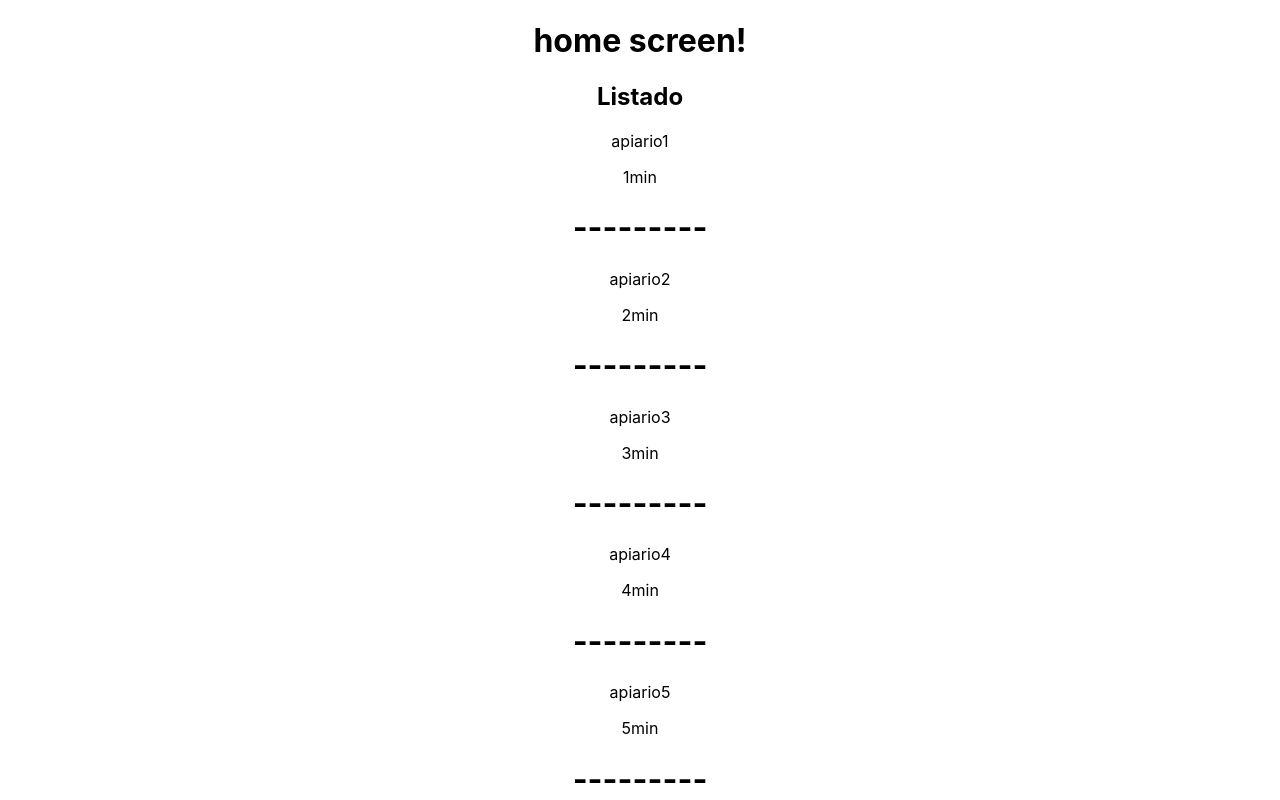
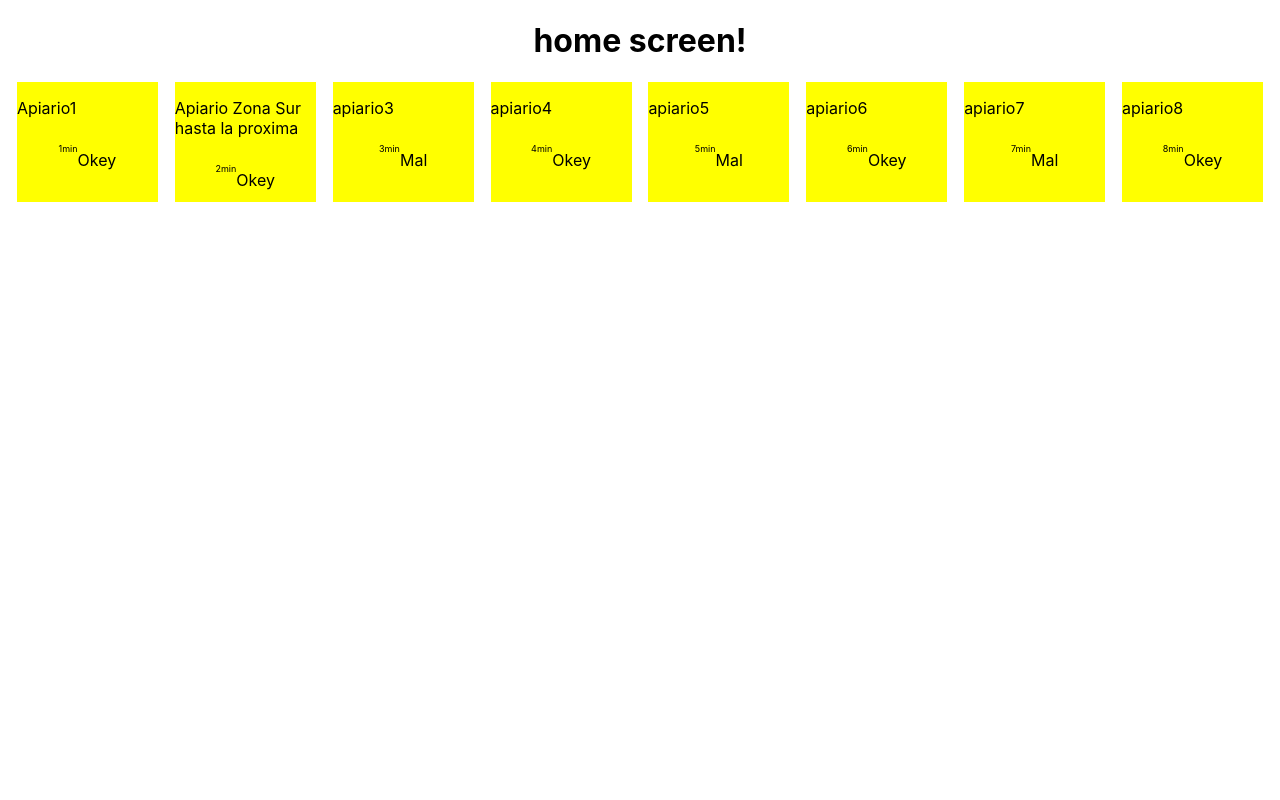
Before and after one commit to Ghazj/Practica-Bee-Honey, a React (Create React App) app in the folder bee-honey/: page / in a window 1280 px wide. Shown: the top 800 px of the page. Built offline with nearby package versions, Linux system fonts and the light colour scheme.

Commit message:
Empiezo a posicionar y a darle estilos al listado de apiarios y a las pestañas

```diff
--- a/bee-honey/src/pantallaPrincipal/components/listado/components/apiario/apiario.js
+++ b/bee-honey/src/pantallaPrincipal/components/listado/components/apiario/apiario.js
@@ -1,18 +1,19 @@
 import React from 'react';
-
-class Apiario extends React.Component{
-    render(){
-        return(
+import './styles.css';
+class Apiario extends React.Component {
+    render() {
+        return (
             <>
-            {this.props.listaApiarios.map((currApiario, index) => (
-                <div>
-                <p>{this.props.listaApiarios[index].name}</p>
-                <p>{this.props.listaApiarios[index].lastAct}</p>
-                <p>{this.props.listaApiarios[index].state}</p>
-                <h1>---------</h1>
-                </div>
-            ))
-            }
+                {this.props.listaApiarios.map((currApiario, index) => (
+                    <div className="apiario">
+                        <h3 className="name">{this.props.listaApiarios[index].name}</h3>
+                        <div className="contenedorNoName">
+                            <p className="lastAct">{this.props.listaApiarios[index].lastAct}</p>
+                            {this.props.listaApiarios[index].status === 'OK' ? <p className="status">Okey</p> : <p className="status">Mal</p>}
+                        </div>
+                    </div>
+                ))
+                }
             </>
         )
     }
--- /dev/null
+++ b/bee-honey/src/pantallaPrincipal/components/listado/components/apiario/styles.css
@@ -0,0 +1,28 @@
+.apiario{
+    width: 141px;
+    height: 120px;
+    background-color: yellow;
+    margin-bottom: 12.6px;
+}
+
+.name{
+    text-align: left;
+    font-size: 16px;
+    font-weight: 400;
+}
+
+.contenedorNoName{
+    display: flex;
+    flex-direction: row;
+    justify-content: center;
+}
+
+.lastAct{
+    text-align: left;
+    font-size: 9px;
+
+}
+
+.status{
+    align-self: flex-start;
+}
--- a/bee-honey/src/pantallaPrincipal/components/listado/consultaListaDeApiarios.js
+++ b/bee-honey/src/pantallaPrincipal/components/listado/consultaListaDeApiarios.js
@@ -1,12 +1,12 @@
 const listaApiarios = [
-    {index:0,name: 'apiario1',lastAct:'1min',state:true},
-    {index:1,name: 'apiario2',lastAct:'2min',state:true},
-    {index:2,name: 'apiario3',lastAct:'3min',state:true},
-    {index:3,name: 'apiario4',lastAct:'4min',state:true},
-    {index:4,name: 'apiario5',lastAct:'5min',state:true},
-    {index:5,name: 'apiario6',lastAct:'6min',state:true},
-    {index:6,name: 'apiario7',lastAct:'7min',state:true},
-    {index:7,name: 'apiario8',lastAct:'8min',state:true}
+    {index:0,name: 'Apiario1',lastAct:'1min',status:"OK"},
+    {index:1,name: 'Apiario Zona Sur hasta la proxima',lastAct:'2min',status:"OK"},
+    {index:2,name: 'apiario3',lastAct:'3min',status:"NO_WEIGHT"},
+    {index:3,name: 'apiario4',lastAct:'4min',status:"OK"},
+    {index:4,name: 'apiario5',lastAct:'5min',status:"TEMP_VARIATION"},
+    {index:5,name: 'apiario6',lastAct:'6min',status:"OK"},
+    {index:6,name: 'apiario7',lastAct:'7min',status:"HUM_VARIATION"},
+    {index:7,name: 'apiario8',lastAct:'8min',status:"OK"}
 ];
 
 export default listaApiarios;
--- a/bee-honey/src/pantallaPrincipal/components/listado/listado.js
+++ b/bee-honey/src/pantallaPrincipal/components/listado/listado.js
@@ -1,14 +1,13 @@
 import React from 'react';
 import listaApiarios from './consultaListaDeApiarios.js';
 import Apiario from './components/apiario/apiario.js';
-
+import "./styles.css";
 
 function Listado(){
     return(
-        <>
-        <h2>Listado</h2>
+        <div className="listado">
         <Apiario listaApiarios={listaApiarios}/>
-        </>
+        </div>
     )
 }
 
--- /dev/null
+++ b/bee-honey/src/pantallaPrincipal/components/listado/styles.css
@@ -0,0 +1,7 @@
+.listado{
+    display: flex;
+    flex-direction: row;
+    flex-wrap: wrap;
+    justify-content: center;
+    justify-content: space-evenly;
+}
```
